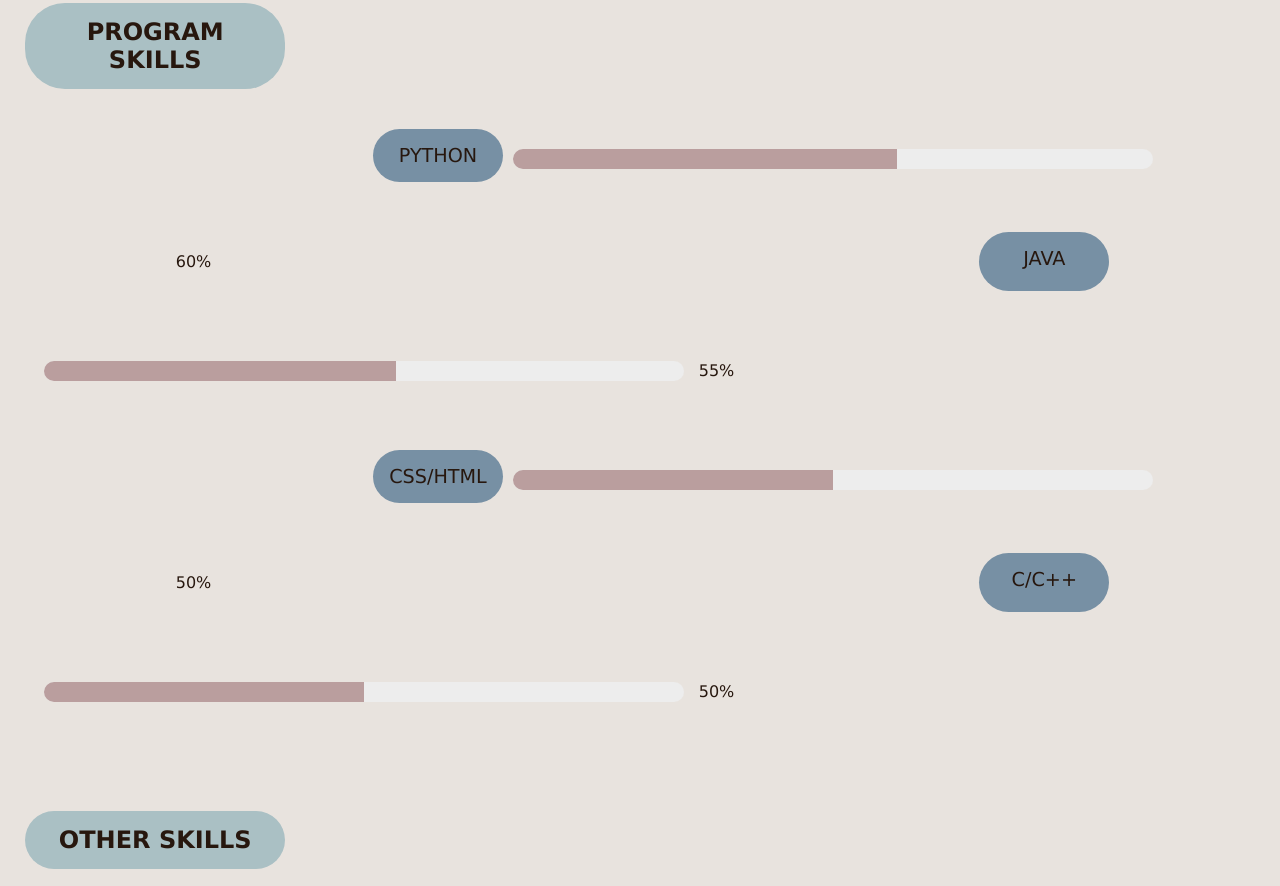
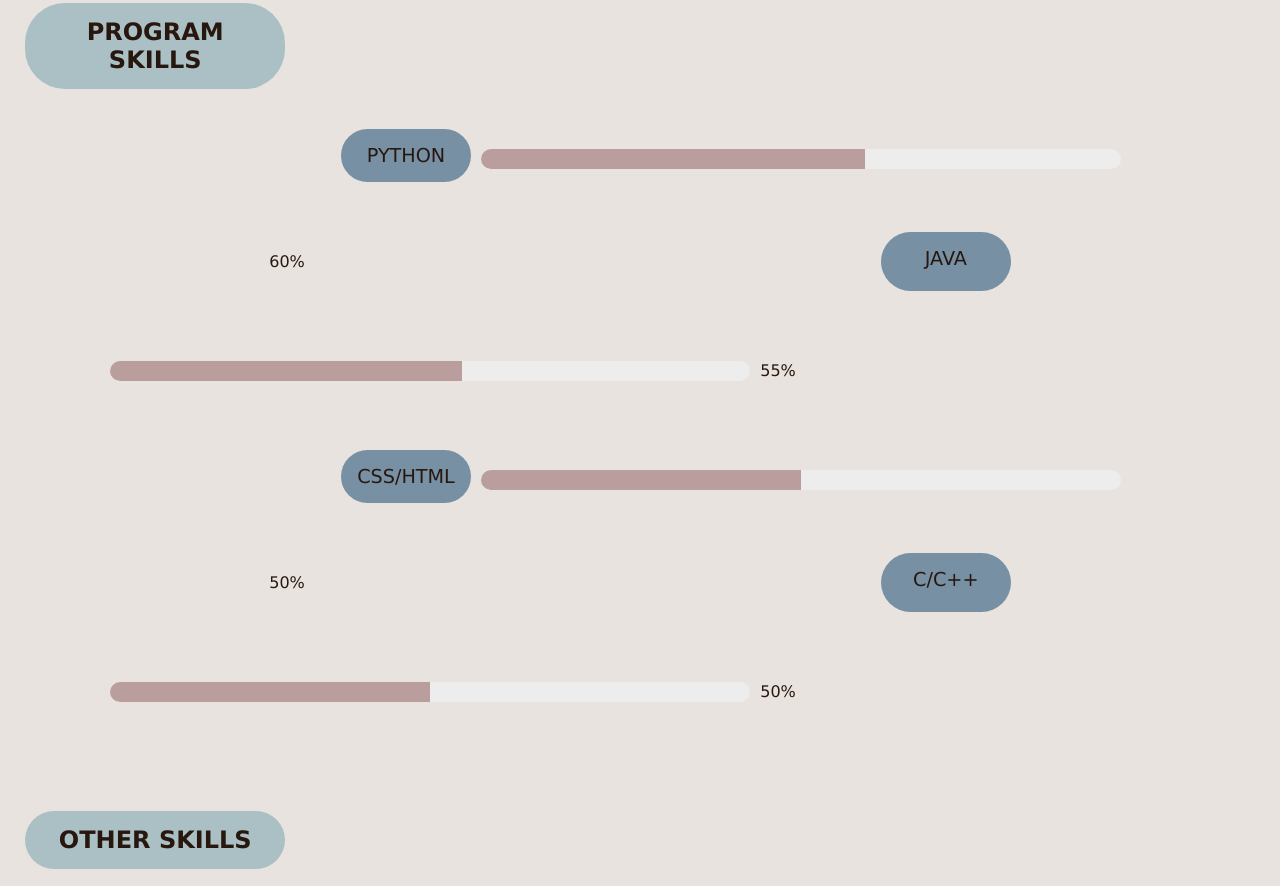
Before and after one commit to Lilian034/qr034, a plain HTML site: page 11144217/index.html in a window 1280 px wide. Shown: the part 1258-2144 px from the top of the page. Drawn offline with Linux system fonts and the light colour scheme.

Commit message:
Update style.css

```diff
--- a/11144217/style.css
+++ b/11144217/style.css
@@ -111,13 +111,13 @@ nav {
     background: #7790A4;
     border-radius: 40px;
     font-size: larger;
-    margin: 40px 0 10px 20%;
+    margin: 40px 0 10px 15%;
     padding: 15px;
     width: 100px;
 }
 
 .ps > p {
-    margin: 60px 40% 30px 5px;
+    margin: 60px 30% 30px 0px;
 }
 
 progress {
```
